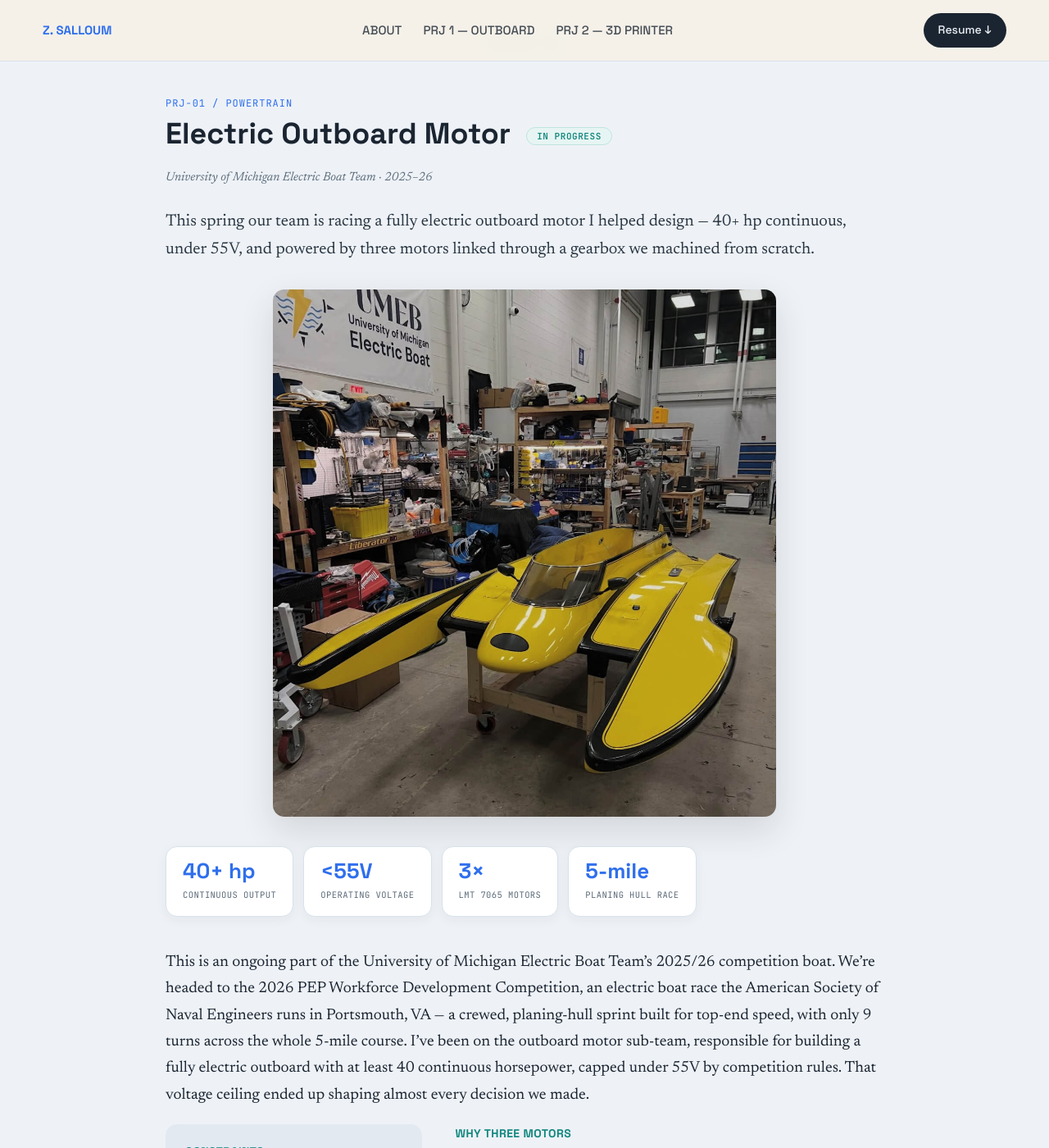
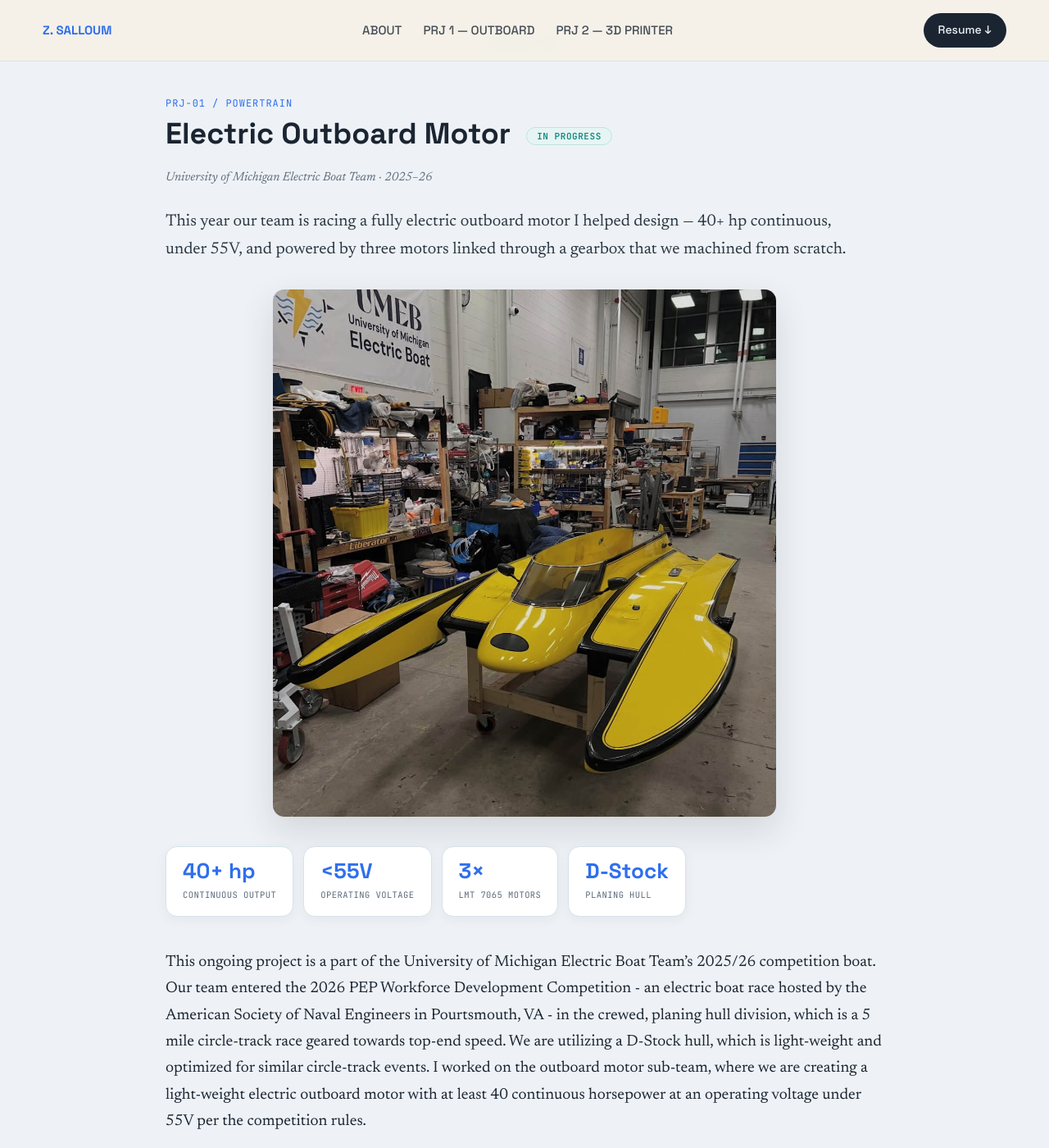
Before and after one commit to zacharysalloum/zacharysalloum.github.io, a Jekyll site: the page built from index.md, in a window 1280 px wide and 1400 px high, scrolled down 1060 px. Shown: the whole window at 82% size. Built offline with Jekyll 4.4.1, drawn with Linux system fonts in a browser that asks for light colours; some of the changed text lies outside the part shown.

Commit message:
Update index.md

```diff
--- a/index.md
+++ b/index.md
@@ -17,7 +17,7 @@
 
 <section class="project" id="about-more" markdown="1">
 
-<p class="tldr">Since I was a kid, I've always enjoyed doing. In engineering, this has meant getting involved in project teams and internships where I've been able to take my ideas from design to prototype. Outside of engineering, I stay busy by spending time outdoors and with others</p>
+<p class="tldr">Since I was a kid, I've always enjoyed doing. In engineering, this has meant getting involved in project teams, internships, and personal projects where I've been able to take my ideas from design to prototype. Outside of engineering, it has meant staying busy by indulging in my many hobbies</p>
 
 <div class="body-grid" markdown="1">
 
@@ -44,10 +44,10 @@
 </figure>
 
 </div>
+</div>
+</section>
 
-</div>
 
-</section>
 
 <div class="dim-divider">Project 01</div>
 
@@ -61,7 +61,7 @@
   <div class="project-org">University of Michigan Electric Boat Team · 2025–26</div>
 </div>
 
-<p class="tldr">This spring our team is racing a fully electric outboard motor I helped design — 40+ hp continuous, under 55V, and powered by three motors linked through a gearbox we machined from scratch.</p>
+<p class="tldr">This year our team is racing a fully electric outboard motor I helped design — 40+ hp continuous, under 55V, and powered by three motors linked through a gearbox that we machined from scratch.</p>
 
 <div class="hero-shot">
   <img src="/assets/images/hull.jpeg" alt="Team boat hull">
@@ -71,19 +71,19 @@
   <div class="stat"><div class="num">40+ hp</div><div class="label">continuous output</div></div>
   <div class="stat"><div class="num">&lt;55V</div><div class="label">operating voltage</div></div>
   <div class="stat"><div class="num">3×</div><div class="label">LMT 7065 motors</div></div>
-  <div class="stat"><div class="num">5-mile</div><div class="label">planing hull race</div></div>
+  <div class="stat"><div class="num">D-Stock</div><div class="label">Planing Hull</div></div>
 </div>
 
-This is an ongoing part of the University of Michigan Electric Boat Team's 2025/26 competition boat. We're headed to the 2026 PEP Workforce Development Competition, an electric boat race the American Society of Naval Engineers runs in Portsmouth, VA — a crewed, planing-hull sprint built for top-end speed, with only 9 turns across the whole 5-mile course. I've been on the outboard motor sub-team, responsible for building a fully electric outboard with at least 40 continuous horsepower, capped under 55V by competition rules. That voltage ceiling ended up shaping almost every decision we made.
+This ongoing project is a part of the University of Michigan Electric Boat Team's 2025/26 competition boat. Our team entered the 2026 PEP Workforce Development Competition - an electric boat race hosted by the American Society of Naval Engineers in Pourtsmouth, VA - in the crewed, planing hull division, which is a 5 mile circle-track race geared towards top-end speed. We are utilizing a D-Stock hull, which is light-weight and optimized for similar circle-track events. I worked on the outboard motor sub-team, where we are creating a light-weight electric outboard motor with at least 40 continuous horsepower at an operating voltage under 55V per the competition rules.
 
 <div class="body-grid" markdown="1">
 
 <div class="constraints-col" markdown="1">
 ### Constraints
 
-- Battery capped at 55.5V / 500Ah, no exceptions
-- Team goal: 40+ hp continuous, which is a lot to ask at that voltage
-- No single motor on the market could get us there
+- Battery capped at 55.5V / 500Ah
+- Team goal of 40+ hp continuous
+- Motor must be available
 - Gearbox had to be designed completely from scratch — light, reliable, and small enough to fit the powerhead
 
 </div>
@@ -149,17 +149,17 @@
 
 </div>
 
-<div class="pull-note">At such a low voltage ceiling, almost nothing off the shelf could get us to 40 horsepower — the gearbox is what made three small motors act like one big one.</div>
-
+<h4>Photos</h4>
 <div class="gallery-strip">
   <img src="/assets/images/outboard2.jpeg" alt="Outboard side detail">
   <img src="/assets/images/outboardCad.png" alt="Outboard CAD model">
   <img src="/assets/images/outboardExploded.png" alt="Outboard exploded view">
 </div>
+</section>
 
-<p style="color:#3a352c;max-width:74ch;">This project is still very much in progress — race day is this coming April, and there's more testing ahead. I'll update this page with results once we're back from Portsmouth.</p>
 
-</section>
+
+
 
 <div class="dim-divider">Project 02</div>
 
```
Also changed, not shown: other parts of index.md (+1 -1 lines).
